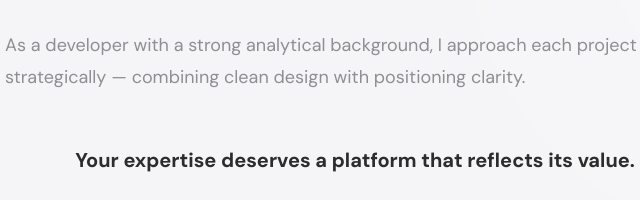
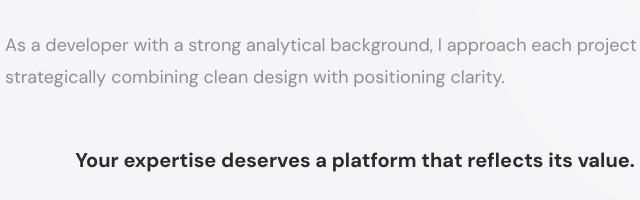
Before and after one commit to thWebstr/thWebstr_business_consulting, a plain HTML site: page pages/about.html in a window 1280 px wide. Shown: the part 772-972 px from the top of the page, 285-925 px from the left. Drawn offline with Linux system fonts and the light colour scheme; files whose address does not match are found by name.

Commit message:
Typography error correction

```diff
--- a/pages/about.html
+++ b/pages/about.html
@@ -80,7 +80,7 @@
                 </p>
 
                 <p class="text-regular">
-                    As a developer with a strong analytical background, I approach each project strategically —
+                    As a developer with a strong analytical background, I approach each project strategically
                     combining clean design with positioning clarity.
                 </p>
 
```
Also changed, not shown: index.html (+1 -1 lines).
